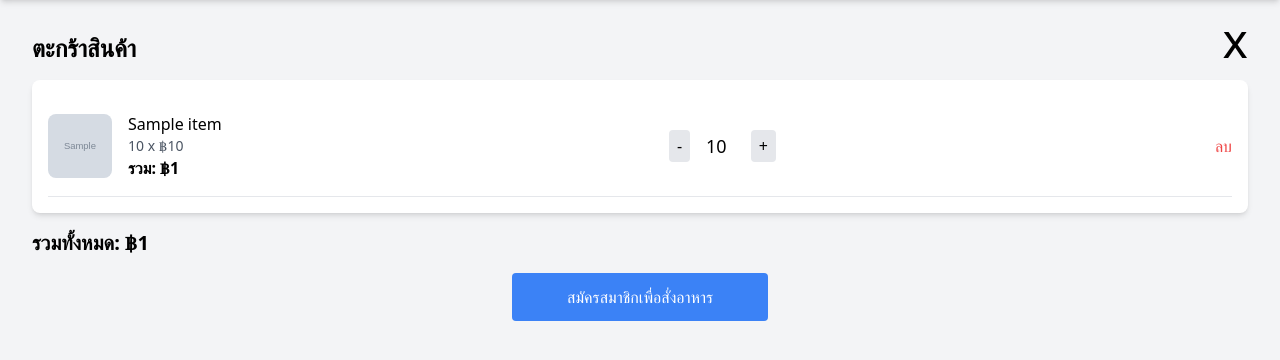
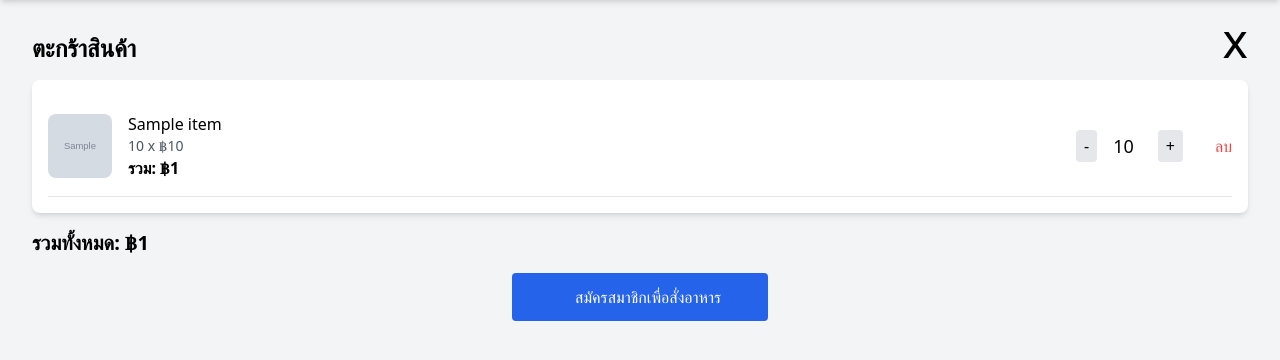
Before and after one commit to ManYaiMark/dstoolbox-gprj, a Django app: template user/templates/user/cart.html in a window 1280 px wide. Shown: the part 60-420 px from the top of the page. Run offline with Django 5.2, Linux system fonts and the light colour scheme; the template is opened without the code that fills it: most values are stand-ins (such as "Sample title", 1, 10 or a date in 2020); grey boxes marked "Sample" are stand-in pictures; style sheets or scripts are compiled from the project's sources; some libraries are stand-ins or nearby versions.

Commit message:
Add files via upload

```diff
--- a/user/templates/user/cart.html
+++ b/user/templates/user/cart.html
@@ -3,14 +3,17 @@
 {% block content %}
 <div class="flex justify-between">
   <h2 class="text-2xl font-bold mb-4 mt-4">ตะกร้าสินค้า</h2>
-  <a href="{% url 'menu' %}" class="mb-4 top-2 right-2 text-5xl ">x</a>
+  <a href="{% url 'menu' %}" class="mb-4 top-2 right-2 text-5xl">x</a>
 </div>
+
 {% csrf_token %}
 
 {% if cart %}
     <ul class="bg-white p-4 rounded-lg shadow-md">
         {% for key, item in cart.items %}
-            <li class="flex justify-between items-center border-b py-4">
+            <li class="items-center border-b py-4">
+                <div class="flex items-center">
+                    <div class="flex justify-between items-center w-full">
                         <!-- รูปภาพของเมนู -->
                         <div class="flex items-center space-x-4">
                             <div class="w-16 h-16">
@@ -35,34 +38,44 @@
                                 <button type="submit" class="bg-gray-200 px-2 py-1 rounded">+</button>
                             </form>
                         </div>
-
+                    </div>
                     <!-- ลบสินค้า -->
-                <a href="{% url 'remove_from_cart' key %}" class="text-red-500 hover:underline">ลบ</a>
+                    <a href="{% url 'remove_from_cart' key %}" class="ms-8 text-red-500 hover:underline">ลบ</a>
+                </div>
             </li>
         {% endfor %}
     </ul>
+    {% if request.session.username %}
+    {% csrf_token %}
+    <div class="flex justify-between ">
+    <p class="text-xl font-bold mt-4">รวมทั้งหมด: ฿{{ total_price }}</p>
+    <div class="flex justify-center items-center mt-4">
+      <label for="use_coupon" class="mr-2">ใช้คูปองหรือไม่:</label>
+      <input type="checkbox" name="use_coupon" id="use_coupon" value="1">
+    </div>
+  </div>
+    <div class="flex justify-center">
+      <form method="POST" action="{% url 'order_status' %}" class="items-center w-64 mt-4 block text-center bg-blue-600 text-white py-3 px-2 rounded hover:bg-blue-400">
+
+
+        <button class="w-64">
+          สั่งอาหาร
+        </button>
+      </form>
+    </div>
+    {% else %}
+    {% csrf_token %}
 
       <p class="text-xl font-bold mt-4">รวมทั้งหมด: ฿{{ total_price }}</p>
 
-    {% if request.session.username %}
-      <form method="POST" action="{% url 'order_status' %}" class="mt-4 block text-center bg-blue-500 text-white py-1 px-1 rounded hover:bg-blue-600">
-        {% csrf_token %}
-        <button>
-          สั่งอาหาร
-        </button>
-      </form>
-    {% else %}
-    <div class="flex  justify-center">
-    <form method="" action="{% url 'login' %}" class="w-64 mt-4 block text-center bg-blue-500 text-white py-3 px-3 rounded hover:bg-blue-600">
-      {% csrf_token %}
-      <button class="width: 100%">
+    <div class="flex justify-center">
+    <form method="" action="{% url 'login' %}" class="items-center w-64 mt-4 block text-center bg-blue-600 text-white py-3 px-2 rounded hover:bg-blue-400">
+
+      <button class="w-64">
         สมัครสมาชิกเพื่อสั่งอาหาร
       </button>
     </form>
   </div>
-        <!-- <a href="{% url 'login' %}" class="mt-4 block text-center bg-blue-500 text-white py-1 px-1 rounded hover:bg-blue-600">
-            สมัครสมาชิกเพื่อสั่งอาหาร
-        </a> -->
     {% endif %}
 
 {% else %}
```
Lines whose indentation alone changed are shown as unchanged.
